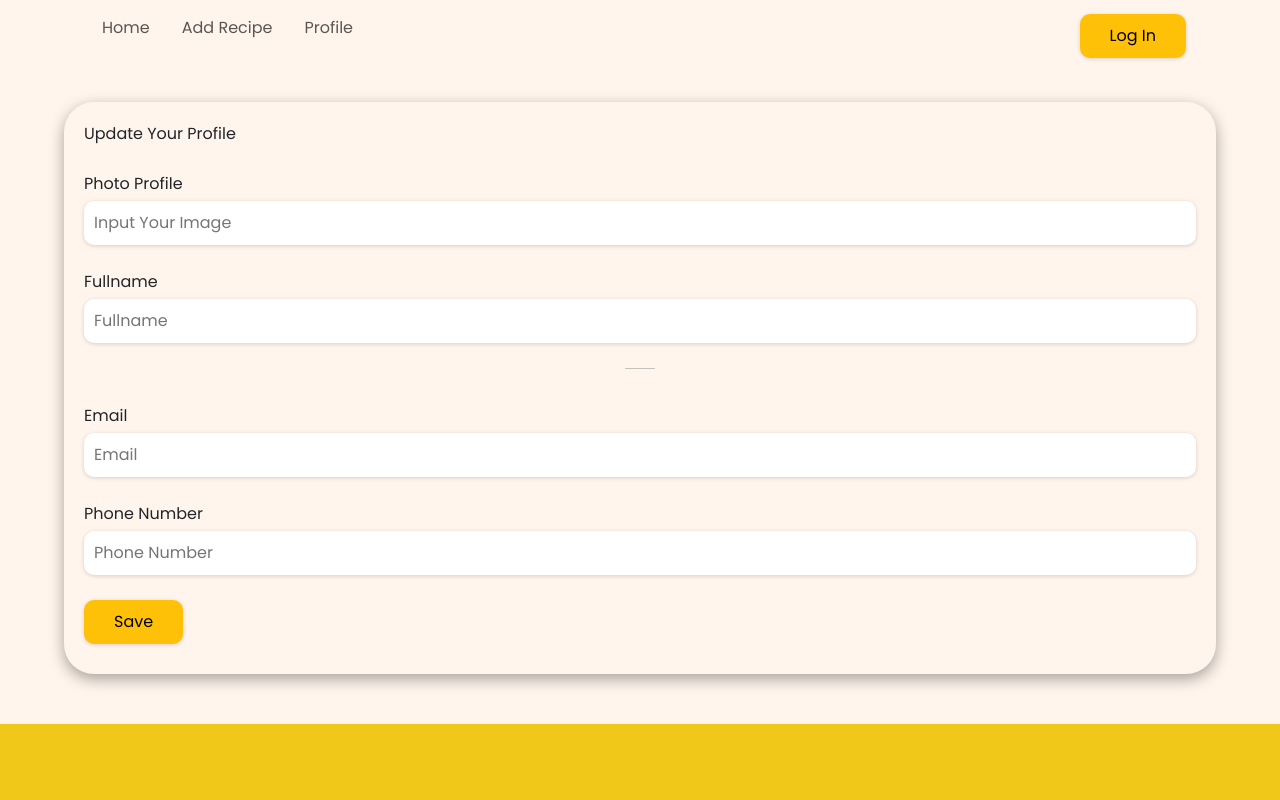
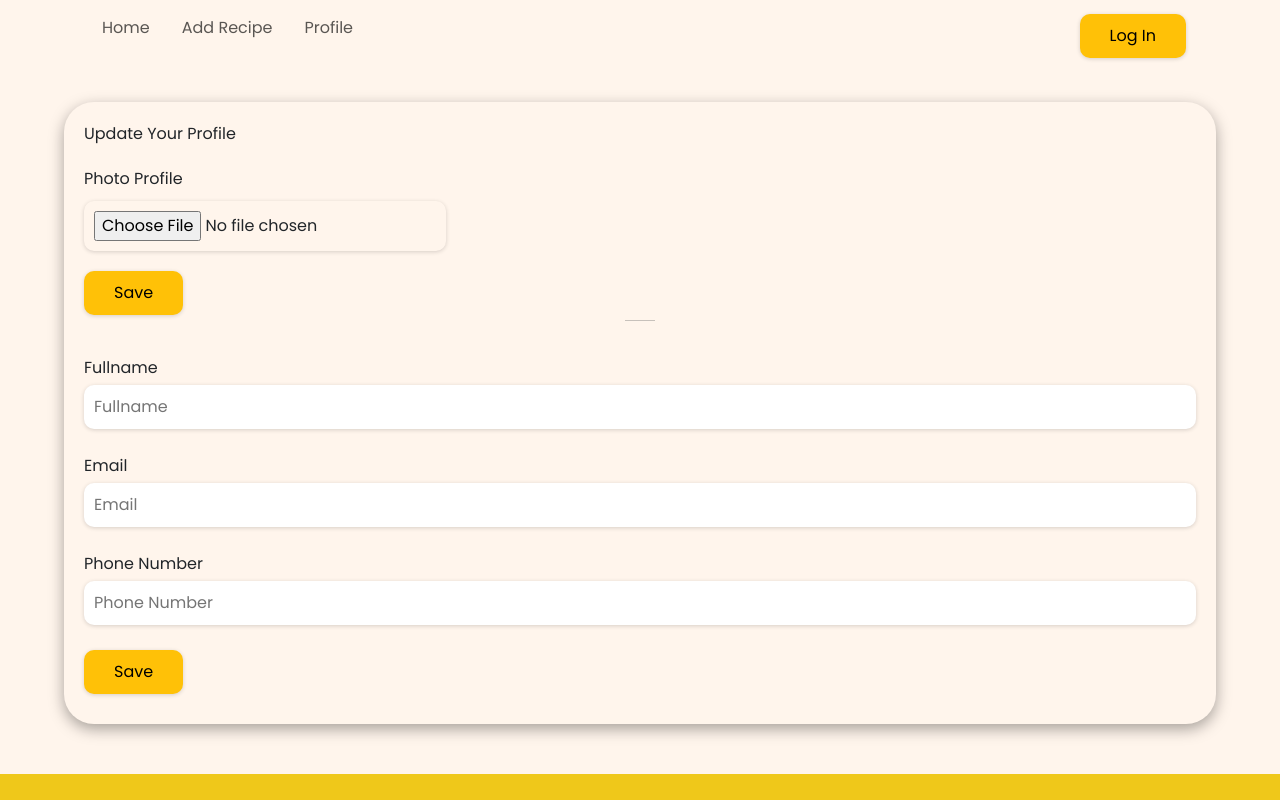
Before and after one commit to Pijar-Camp-Batch-15-Team-B/pijar-food-fe, a React (Create React App) app: page /edit-profile in a window 1280 px wide. Shown: the top 800 px of the page. Built offline with nearby package versions, Linux system fonts and the light colour scheme; no server answers.

Commit message:
[EDIT]Profile

```diff
--- a/src/components/Navbar.jsx
+++ b/src/components/Navbar.jsx
@@ -1,3 +1,4 @@
+/* eslint-disable no-unused-vars */
 import React, { useState } from "react";
 import "../style/Navbar.css";
 import { Link } from "react-router-dom";
@@ -18,12 +19,10 @@ function Navbar() {
   };
 
   const getData = () => {
-
-
     if (localStorage.getItem("token") && localStorage.getItem("profile")) {
       setIsLoading(true);
       axios
-        .get("https://pijar-food-be.cyclic.app/users/me", {
+        .get("https://pijar-food-be-fawn.vercel.app/users/me", {
           headers: {
             Authorization: `Bearer ${jwtToken}`,
           },
@@ -43,8 +42,9 @@ function Navbar() {
   };
 
   React.useEffect(() => {
-getData()
-  }, [])
+    getData();
+  // eslint-disable-next-line react-hooks/exhaustive-deps
+  }, []);
   return (
     <>
       <div className="header-container">
--- a/src/pages/AddRecipe.js
+++ b/src/pages/AddRecipe.js
@@ -18,7 +18,7 @@ export default function AddRecipe() {
     setIsLoading(true);
 
     axios
-      .post("https://pijar-food-be.cyclic.app/recipe", {
+      .post("https://pijar-food-be-fawn.vercel.app/recipe", {
         title: title,
         ingridients: ingridients,
         image: image,
--- a/src/pages/Detail.js
+++ b/src/pages/Detail.js
@@ -25,7 +25,7 @@ function Detail() {
     try {
       // Recipe Detail
       const requestDetail = await axios.get(
-        `https://pijar-food-be.cyclic.app/recipe/${id}`,
+        `https://pijar-food-be-fawn.vercel.app/recipe/${id}`,
         {
           headers: {
             "ngrok-skip-browser-warning": "true",
@@ -40,7 +40,7 @@ function Detail() {
 
       //get comment
       const getComment = await axios.get(
-        `https://pijar-food-be.cyclic.app/recipe/comment/${id}`,
+        `https://pijar-food-be-fawn.vercel.app/recipe/comment/${id}`,
         {
           headers: {
             "ngrok-skip-browser-warning": "true",
@@ -70,7 +70,7 @@ function Detail() {
     if (localStorage.getItem("token") && localStorage.getItem("profile")) {
       setIsLoading(true);
       axios
-        .post(`https://pijar-food-be.cyclic.app/comment`, {
+        .post(`https://pijar-food-be-fawn.vercel.app/comment`, {
           recipe_id: id,
           username: nickName,
           photo_profile:
--- a/src/pages/EditProfile.js
+++ b/src/pages/EditProfile.js
@@ -2,30 +2,46 @@ import React, { useState } from "react";
 import Navbar from "../components/Navbar";
 import Footer from "../components/Footer";
 import axios from "axios";
-import { Link, useNavigate } from "react-router-dom";
+import { useNavigate } from "react-router-dom";
 
 import "../style/EditProfile.css";
 
 export default function EditProfile() {
   const navigate = useNavigate();
   const [newUsername, setNewUsername] = useState();
-  const [newProfile, setNewProfile] = useState();
   const [phoneNumber, setPhoneNumber] = useState();
   const [email, setEmail] = useState();
   const [userProfile, setuserProfile] = useState();
   const [isLoading, setIsLoading] = useState(false);
+  const [newPhotoProfile, setnewPhotoProfile] = useState(false);
 
   const jwtToken = localStorage.getItem("token");
-  const [linkProfile, setLinkProfile] = useState()
+
+  const handleUpdatePhotoProfile = async () => {
+    try {
+      axios.post(
+        "https://pijar-food-be-fawn.vercel.app/user/edit/photo",
+        {
+          photo_profile: newPhotoProfile,
+        },
+        {
+          headers: {
+            Authorization: `Bearer ${jwtToken}`,
+          },
+        }
+      );
+    } catch (error) {
+      console.log(error);
+    }
+  };
 
   const handleUpdate = async () => {
     try {
       const result = await axios.put(
-        "https://pijar-food-be.cyclic.app/users/edit",
+        "https://pijar-food-be-fawn.vercel.app/users/edit",
 
         {
           username: newUsername,
-          photo_profile: linkProfile,
           phone_number: phoneNumber,
           email: email,
         },
@@ -50,7 +66,7 @@ export default function EditProfile() {
     if (localStorage.getItem("token") && localStorage.getItem("profile")) {
       setIsLoading(true);
       axios
-        .get("https://pijar-food-be.cyclic.app/users/me", {
+        .get("https://pijar-food-be-fawn.vercel.app/users/me", {
           headers: {
             Authorization: `Bearer ${jwtToken}`,
           },
@@ -69,9 +85,10 @@ export default function EditProfile() {
     }
   };
 
-  console.log(userProfile)
+  console.log(userProfile);
   React.useEffect(() => {
-    getData();
+    // getData();
+  // eslint-disable-next-line react-hooks/exhaustive-deps
   }, []);
 
   return (
@@ -81,14 +98,17 @@ export default function EditProfile() {
         <div className="formEdit">
           <p>Update Your Profile</p>
           <div className="editFotoParent">
+            <label>Photo Profile</label>
+            <input
+              type="file"
+              placeholder="Input Your Image"
+              onChange={(value) => {
+                setnewPhotoProfile(value.target.value);
+              }}
+            ></input>
+            <button onClick={handleUpdatePhotoProfile()}>Save</button>
           </div>
-          <label>Photo Profile</label>
-          <input
-            placeholder="Input Your Image"
-            onChange={(value) => {
-              setLinkProfile(value.target.value);
-            }}
-          ></input>
+          <hr></hr>
           <label>Fullname</label>
           <input
             placeholder="Fullname"
@@ -96,7 +116,6 @@ export default function EditProfile() {
               setNewUsername(value.target.value);
             }}
           ></input>
-          <hr></hr>
           <label>Email</label>
           <input
             placeholder="Email"
--- a/src/pages/Home.js
+++ b/src/pages/Home.js
@@ -15,7 +15,7 @@ function Home() {
     try {
       // Popular Recipe
       const popularRecipe = await axios.get(
-        "https://pijar-food-be.cyclic.app/latestRecipe",
+        "https://pijar-food-be-fawn.vercel.app/latestRecipe",
         {
           headers: {
             "ngrok-skip-browser-warning": "true",
@@ -30,7 +30,7 @@ function Home() {
 
       // New Recipe
       const newRecipe = await axios.get(
-        "https://pijar-food-be.cyclic.app/newRecipe",
+        "https://pijar-food-be-fawn.vercel.app/newRecipe",
         {
           headers: {
             "ngrok-skip-browser-warning": "true",
--- a/src/pages/Login.js
+++ b/src/pages/Login.js
@@ -22,7 +22,7 @@ export default function Login() {
     setErrMsg(null);
 
     axios
-      .post("https://pijar-food-be.cyclic.app/users/login", {
+      .post("https://pijar-food-be-fawn.vercel.app/users/login", {
         email: email,
         password: password,
       })
--- a/src/pages/Profile.js
+++ b/src/pages/Profile.js
@@ -15,7 +15,7 @@ export default function Profile() {
     if (localStorage.getItem("token") && localStorage.getItem("profile")) {
       setIsLoading(true);
       axios
-        .get("https://pijar-food-be.cyclic.app/users/me", {
+        .get("https://pijar-food-be-fawn.vercel.app/users/me", {
           headers: {
             Authorization: `Bearer ${jwtToken}`,
           },
--- a/src/pages/Register.js
+++ b/src/pages/Register.js
@@ -24,7 +24,7 @@ function Register() {
     setErrMsg(null);
 
     axios
-      .post("https://pijar-food-be.cyclic.app/users/register", {
+      .post("http://localhost:3000/users/register", {
         username: username,
         email: email,
         phone_number: phoneNumber,
--- a/src/style/EditProfile.css
+++ b/src/style/EditProfile.css
@@ -17,6 +17,10 @@
 .editFotoParent {
     position: relative;
     width: 200px;
+}
+
+.editFotoParent label {
+  margin-bottom: 10px;
 }
 
 .editFoto {
```
